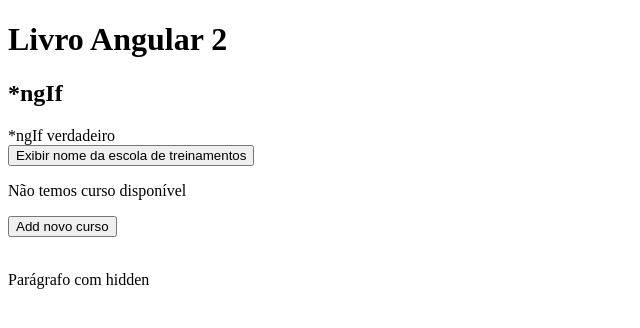
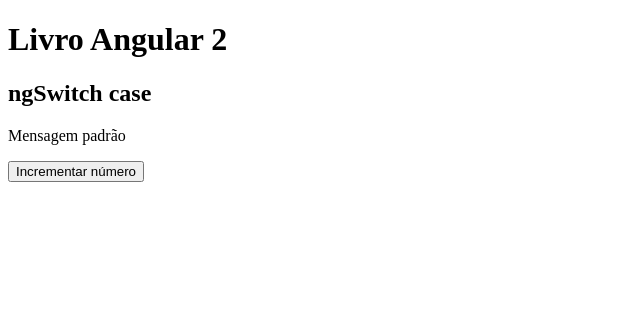
Before and after one commit to MarcondesOliveira/angular2, an Angular app: page / in a window 1280 px wide. Shown: the top 328 px of the page, without its empty margins (0-640 px from the left). Built offline with nearby package versions, Linux system fonts and the light colour scheme.

Commit message:
fifth commit

```diff
--- a/src/app/app.component.html
+++ b/src/app/app.component.html
@@ -8,4 +8,5 @@
 <!-- <app-interpolation-binding></app-interpolation-binding> -->
 <!-- <app-property-binding></app-property-binding> -->
 <!-- <app-two-way-binding></app-two-way-binding> -->
-<app-ng-if></app-ng-if>
+<!-- <app-ng-if></app-ng-if> -->
+<app-ng-switch-case></app-ng-switch-case>
--- a/src/app/app.module.ts
+++ b/src/app/app.module.ts
@@ -10,6 +10,7 @@
 import { PropertyBindingComponent } from './property-binding/property-binding.component';
 import { TwoWayBindingComponent } from './two-way-binding/two-way-binding.component';
 import { NgIfComponent } from './ng-if/ng-if.component';
+import { NgSwitchCaseComponent } from './ng-switch-case/ng-switch-case.component';
 
 
 @NgModule({
@@ -20,6 +21,7 @@
     PropertyBindingComponent,
     TwoWayBindingComponent,
     NgIfComponent,
+    NgSwitchCaseComponent,
   ],
   imports: [
     BrowserModule,
--- /dev/null
+++ b/src/app/ng-switch-case/ng-switch-case.component.html
@@ -0,0 +1,12 @@
+<h2>ngSwitch case</h2>
+
+<div [ngSwitch]="numero" >
+  <p *ngSwitchCase="1">a variável está com o valor de {{numero}}</p>
+  <p *ngSwitchCase="2">a variável está com o valor de {{numero}}</p>
+  <p *ngSwitchCase="3">a variável está com o valor de {{numero}}</p>
+  <p *ngSwitchCase="4">a variável está com o valor de {{numero}}</p>
+  <p *ngSwitchCase="5">a variável está com o valor de {{numero}}</p>
+  <p *ngSwitchDefault>Mensagem padrão</p>
+</div>
+
+<button (click)="incrementarNumero()">Incrementar número</button>
--- /dev/null
+++ b/src/app/ng-switch-case/ng-switch-case.component.ts
@@ -0,0 +1,21 @@
+import { Component, OnInit } from '@angular/core';
+
+@Component({
+  selector: 'app-ng-switch-case',
+  templateUrl: './ng-switch-case.component.html',
+  styleUrls: ['./ng-switch-case.component.css']
+})
+export class NgSwitchCaseComponent implements OnInit {
+
+  numero: number = 0;
+
+  constructor() { }
+
+  ngOnInit() {
+  }
+
+  incrementarNumero(){
+    this.numero++;
+  }
+
+}
```
Also changed, not shown: src/app/ng-switch-case/ng-switch-case.component.css (added), 1 other file (tests, documents, lock files or other folders).
